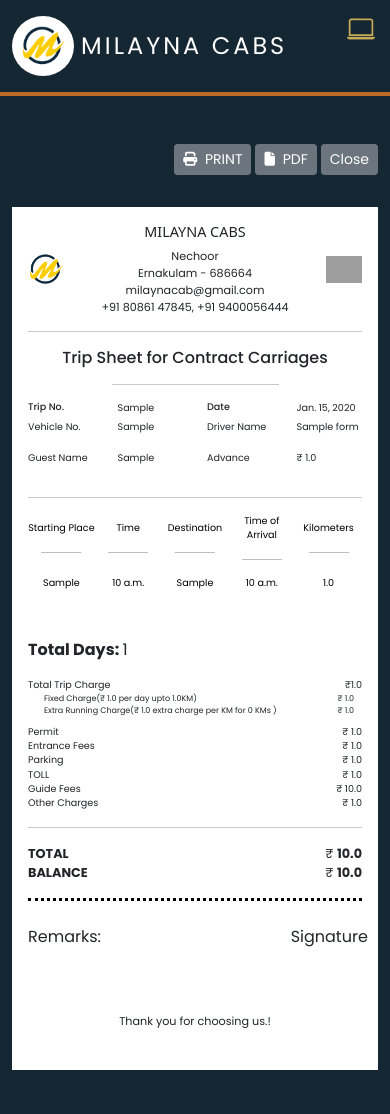
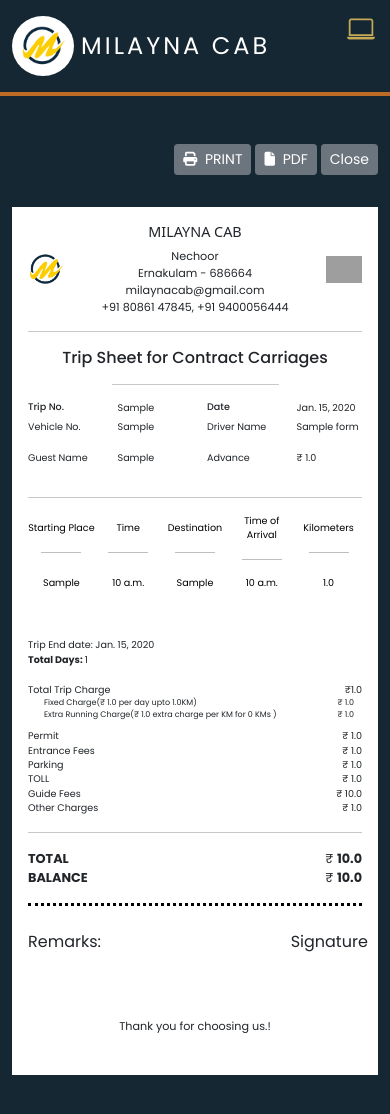
Before and after one commit to Shemeemvp/CabBilling, a Django app: page /view_tsc_data/1 in a window 390 px wide. Shown: the top 1114 px of the page. Run offline with Django 4.2, Linux system fonts and the light colour scheme; a user stored in the database is signed in; tables that the repository leaves empty hold one stand-in row (values such as "Sample post"); some libraries are stand-ins or nearby versions; some web fonts are replaced; grey boxes are pictures that could not be loaded.

Commit message:
Bill content udpdation.

```diff
--- a/CabApp/templates/all_trips.html
+++ b/CabApp/templates/all_trips.html
@@ -476,7 +476,7 @@
         <div class="logo_img">
           <img src="/static/assets/images/logo_3.png" alt="">
         </div>
-        <h1><a href="#">MILAYNA CABS</a></h1>
+        <h1><a href="#">MILAYNA CAB</a></h1>
 
       </div>
 
--- a/CabApp/templates/feedbacks.html
+++ b/CabApp/templates/feedbacks.html
@@ -503,7 +503,7 @@
         <div class="logo_img">
           <img src="/static/assets/images/logo_3.png" alt="">
         </div>
-        <h1><a href="#">MILAYNA CABS</a></h1>
+        <h1><a href="#">MILAYNA CAB</a></h1>
 
       </div>
 
--- a/CabApp/templates/previous_trip.html
+++ b/CabApp/templates/previous_trip.html
@@ -476,7 +476,7 @@
         <div class="logo_img">
           <img src="/static/assets/images/logo_3.png" alt="">
         </div>
-        <h1><a href="#">MILAYNA CABS</a></h1>
+        <h1><a href="#">MILAYNA CAB</a></h1>
 
       </div>
 
--- a/CabApp/templates/trip_sheet.html
+++ b/CabApp/templates/trip_sheet.html
@@ -476,7 +476,7 @@
         <div class="logo_img">
           <img src="/static/assets/images/logo_3.png" alt="">
         </div>
-        <h1><a href="#">MILAYNA CABS</a></h1>
+        <h1><a href="#">MILAYNA CAB</a></h1>
 
       </div>
 
--- a/CabApp/templates/view_tsc_data.html
+++ b/CabApp/templates/view_tsc_data.html
@@ -660,7 +660,7 @@
     .trip_sheet2 .subtot {
       padding: 0 !important;
     }
-    .trip_sheet2 .subtot-item{
+    .trip_sheet2 .subtot-item, .totDays{
       font-size: 1.15rem;
     }
     .trip_breakdown{
@@ -724,7 +724,7 @@
     .trip_sheet2 .subtot {
       padding: 0 !important;
     }
-    .trip_sheet2 .subtot-item{
+    .trip_sheet2 .subtot-item, .totDays{
       font-size: 1rem;
     }
     .trip_breakdown{
@@ -788,7 +788,7 @@
     .trip_sheet2 .subtot {
       padding: 0 !important;
     }
-    .trip_sheet2 .subtot-item{
+    .trip_sheet2 .subtot-item, .totDays{
       font-size: 0.85rem;
     }
     .trip_breakdown{
@@ -852,7 +852,7 @@
     .trip_sheet2 .subtot {
       padding: 0 !important;
     }
-    .trip_sheet2 .subtot-item{
+    .trip_sheet2 .subtot-item, .totDays{
       font-size: 0.6rem;
     }
     .trip_breakdown{
@@ -916,7 +916,7 @@
     .trip_sheet2 .subtot {
       padding: 0 !important;
     }
-    .trip_sheet2 .subtot-item{
+    .trip_sheet2 .subtot-item, .totDays{
       font-size: 0.6rem;
     }
     .trip_breakdown{
@@ -945,7 +945,7 @@
         <div class="logo_img">
           <img src="/static/assets/images/logo_3.png" alt="">
         </div>
-        <h1><a href="#">MILAYNA CABS</a></h1>
+        <h1><a href="#">MILAYNA CAB</a></h1>
 
       </div>
 
@@ -983,7 +983,7 @@
                     <!-- <h4>LOGO</h4> -->
                   </div>
                   <div class="company_head col-8">
-                    <h5 class=" text-center brand">MILAYNA CABS</h5>
+                    <h5 class=" text-center brand">MILAYNA CAB</h5>
                     <div class="address text-center">
                         <p>Nechoor</p>
                         <p>Ernakulam - 686664</p>
@@ -1047,7 +1047,7 @@
                         <p>Advance</p>
                       </div>
                       <div class="col-3">
-                        <span>&#8377; </span>{{trip.advance}}
+                        <span>&#8377; </span>{{trip.advance|default:'0.0'}}
                       </div>
 
                     </div>
@@ -1096,6 +1096,7 @@
 
                   <div class="px-4 subtot mt-5">
                       <div class="totDays mt-2">
+                        <p class="mb-0">Trip End date: <span>{{trip.trip_end_date}}</span></p>
                         <p class="fw-bold">Total Days: <span>{{trip.trip_days}}</span></p>
                       </div>
                       <div class="subtot-item d-flex justify-content-between">
@@ -1203,7 +1204,7 @@
                     <!-- <h4>LOGO</h4> -->
                   </div>
                   <div class="company_head col-8">
-                    <h5 class=" text-center brand">MILAYNA CABS</h5>
+                    <h5 class=" text-center brand">MILAYNA CAB</h5>
                     <div class="address text-center">
                         <p>Nechoor</p>
                         <p>Ernakulam - 686664</p>
@@ -1267,7 +1268,7 @@
                         <p>Advance</p>
                       </div>
                       <div class="col-3">
-                        <span>&#8377; </span>{{trip.advance}}
+                        <span>&#8377; </span>{{trip.advance|default:'0.0'}}
                       </div>
 
                     </div>
@@ -1316,6 +1317,7 @@
 
                     <div class="px-4 subtot mt-5">
                       <div class="totDays mt-2">
+                        <p class="mb-0">Trip End date: <span>{{trip.trip_end_date}}</span></p>
                         <p class="fw-bold">Total Days: <span>{{trip.trip_days}}</span></p>
                       </div>
                       <div class="subtot-item d-flex justify-content-between">
```
Also changed, not shown: CabApp/templates/qr_landing.html (+7 -7 lines).
